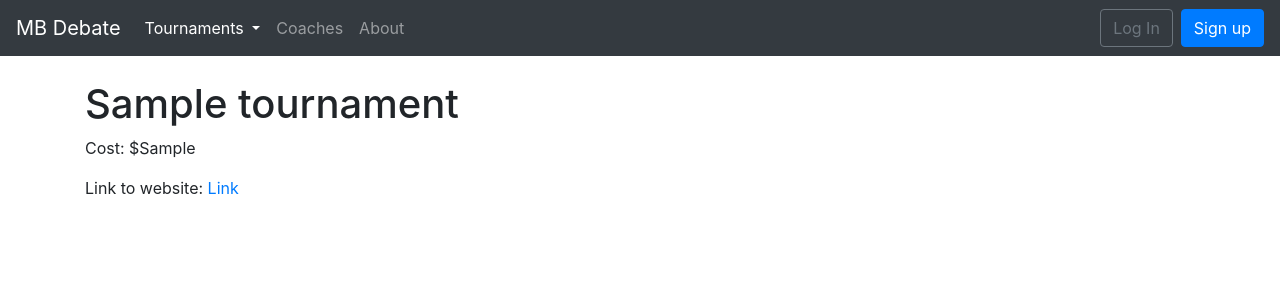
After one commit to cloudui/mbdebate, a Django app: a page that uses templates/_base.html in a window 1280 px wide. The commit adds this page. Shown: the top 300 px of the page. Run offline with Django 3.2, Linux system fonts and the light colour scheme; tables that the repository leaves empty hold one stand-in row (values such as "Sample post"); some libraries are stand-ins or nearby versions.

Commit message:
tournament model update as well as new views and templates

```diff
--- a/templates/_base.html
+++ b/templates/_base.html
@@ -24,7 +24,8 @@
         <!-- <li class="nav-item"><a class = "nav-link" href="#">Tournament List</a></li> -->
         {% url 'coaches' as coaches %}
         {% url 'about' as about %}
-        <li class="nav-item dropdown">
+        <li {% if 'tournaments' in request.path %} class="nav-item dropdown active" {% else %} class="nav-item dropdown" {% endif %}>
+
 
           <a class="nav-link dropdown-toggle" href="#" id="navbardrop" data-toggle="dropdown">
             Tournaments
--- a/templates/about.html
+++ b/templates/about.html
@@ -5,5 +5,8 @@
 {% block content %}
 
 <h1>About Page</h1>
+<p class="lead">We are Montgomery Blair Debate, a student-managed debate team from Maryland. We participate in the National Circuit in PF, and
+    we have had multiple TOC-qualifying teams.
+</p>
 
 {% endblock content %}
--- a/templates/account/email/email_confirmation_message.txt
+++ b/templates/account/email/email_confirmation_message.txt
@@ -1,10 +1,9 @@
 {% load account %}{% user_display user as user_display %}{% load i18n %}
 {% autoescape off %}{% blocktrans with site_name=current_site.name site_domain=current_site.domain %}Hi from {{ site_name }}!
 
-You're receiving this e-mail because user {{ user_display }} has given
-yours as an e-mail address to connect their account.
+You are receiving this email because you have signed up for {{ site_name }}!
 
-To confirm this is correct, go to {{ activate_url }}
+To confirm this is correct, go to {{ activate_url }} to complete your registration.
 {% endblocktrans %}{% endautoescape %}
 {% blocktrans with site_name=current_site.name site_domain=current_site.domain %}
 Thank you from {{ site_name }}!
--- /dev/null
+++ b/templates/tournament_detail.html
@@ -0,0 +1,13 @@
+<!-- templates/article_detail.html -->
+
+{% extends '_base.html' %}
+
+{% block title %}Beegle{% endblock title %}
+
+{% block content %}
+
+    <h1>{{ object.name }}</h1>
+    <p>Cost: ${{ object.cost }}</p>
+    <p>Link to website: <a href={{ object.link }}>Link</a></p>
+
+{% endblock content %}
--- a/templates/tournament_list.html
+++ b/templates/tournament_list.html
@@ -7,7 +7,7 @@
 <h1>Tournament List</h1>
 {% for tournament in object_list %}
 <p>
-   {{ tournament.name }}
+   <a href="{% url 'detail' tournament.slug %}">{{ tournament.name }}</a>
 </p>
 {% endfor %}
 {% endblock content %}
--- a/tournaments/admin.py
+++ b/tournaments/admin.py
@@ -6,6 +6,6 @@ from .models import Tournament
 
 
 class TournamentAdmin(admin.ModelAdmin):
-    pass
+    prepopulated_fields = {'slug': ('name',)}
 
 admin.site.register(Tournament, TournamentAdmin)
--- a/tournaments/models.py
+++ b/tournaments/models.py
@@ -9,7 +9,10 @@ class Tournament(models.Model):
     name = models.CharField(max_length=255)
     date = models.CharField(max_length=10)
     cost = models.CharField(max_length=10)
-    link = models.CharField(max_length=50, default="")
+    link = models.CharField(max_length=50, null=True)
+
+    slug = models.SlugField(null=False, unique=True, default=None)
+
     # date = models.DateTimeField(auto_now_add=True)
 
     # author = models.ForeignKey(
--- a/tournaments/urls.py
+++ b/tournaments/urls.py
@@ -1,9 +1,10 @@
 from django.urls import path
 
-from .views import TournamentListView
+from .views import TournamentListView, TournamentDetailView
 
 urlpatterns = [
-    path('list/', TournamentListView.as_view(), name='list'),
+    path('', TournamentListView.as_view(), name='list'),
+    path('<slug:slug>/', TournamentDetailView.as_view(), name='detail'),
     # path('history/', TournamentHistory.as_view(), name='history')
 
 ]
```
Also changed, not shown: tournaments/migrations/0003_tournament_t_id.py (added), tournaments/migrations/0004_auto_20200505_1437.py (added), tournaments/migrations/0005_auto_20200505_1505.py (added), tournaments/views.py (line endings or trailing spaces).
